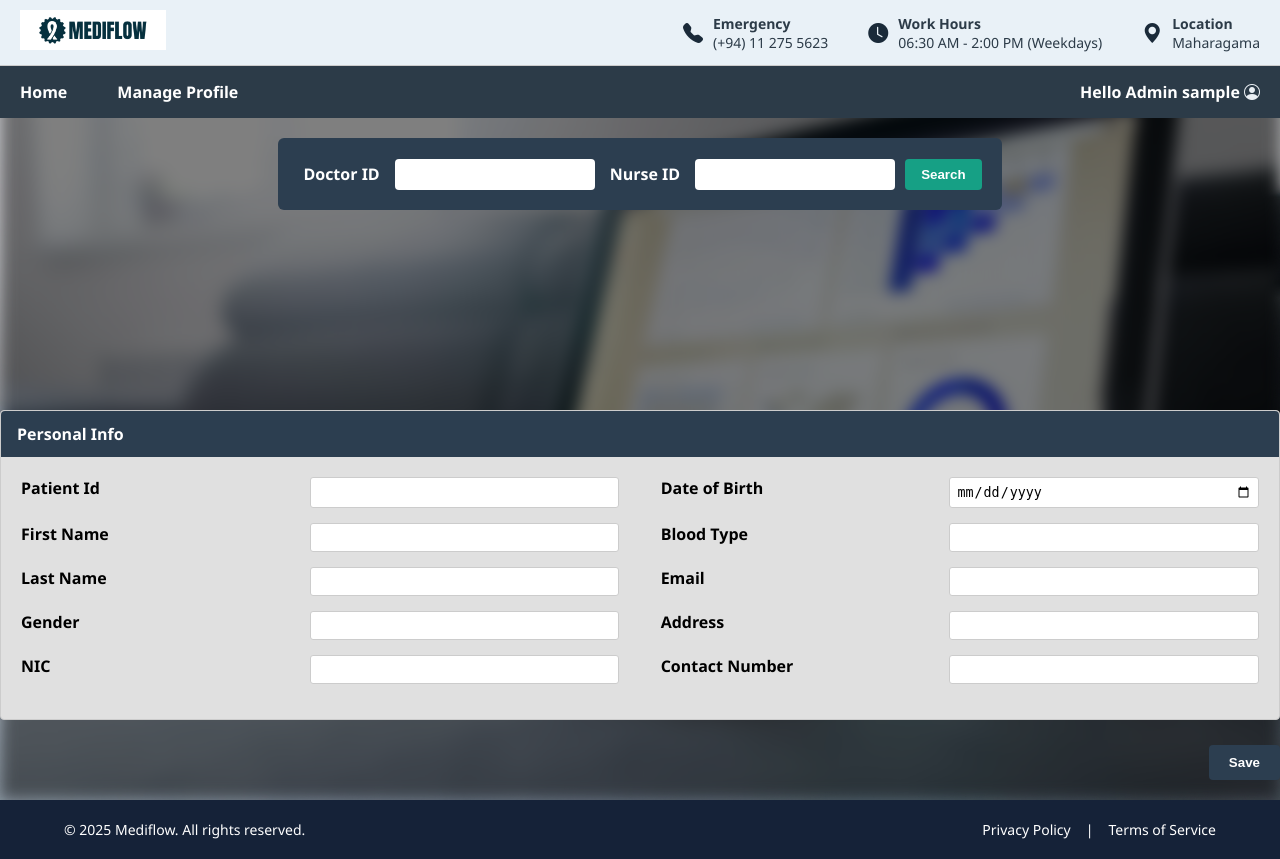
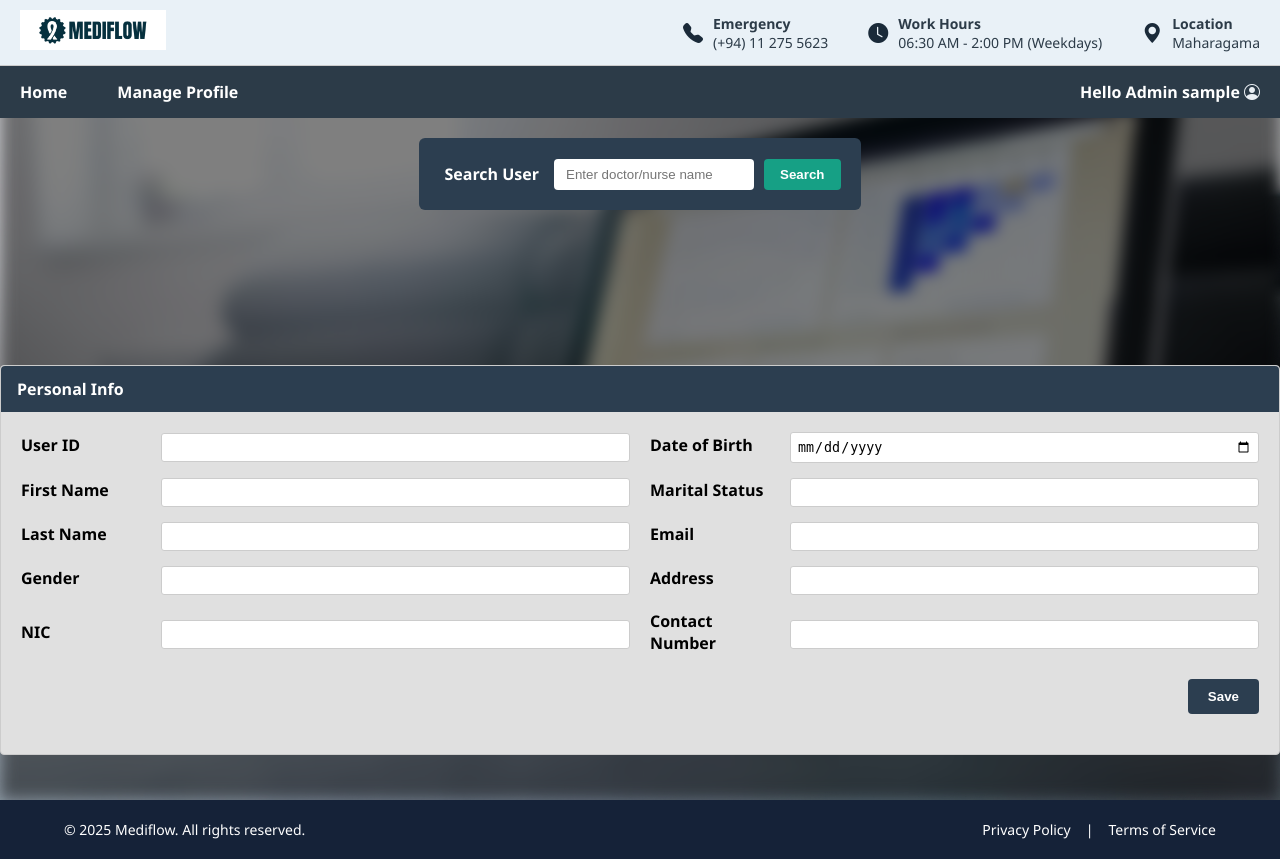
Before and after one commit to sakna1/medi_flow, a Flask app: page /admin/editprofile in a window 1280 px wide. Run offline with Flask 3, Linux system fonts and the light colour scheme; the visitor is signed in with stand-in values (Sample User, id 1); data that the repository does not hold is empty; parts of the project's set-up code (start-up, migrations or seed data) failed here and were passed over.

Commit message:
feat: update admin/nurse routes, profile scripts, and templates
- Modified `admin_routes.py` and `nurse_routes.py` with improved logic
- Added `adminprofile.js` for handling admin profile interactions
- Updated `file_upload.js` with enhancements
- Updated `doctordashboard.css` for improved UI styling
- Enhanced templates:
  - `register.html` with updated form fields
  - `dashboard.html` (admin) with new UI features
  - `editprofile.html` (admin, doctor, nurse) with updated profile handling

```diff
--- a/app/routes/admin_routes.py
+++ b/app/routes/admin_routes.py
@@ -1,7 +1,9 @@
-from flask import Blueprint, render_template, request, redirect, url_for, flash
+from flask import Blueprint, render_template, request, redirect, url_for, flash,jsonify
 from flask_login import login_required, current_user
-from app.models import User, Patient
+from app.models import User, Patient , PatientLog
 from app import db
+from datetime import date
+from sqlalchemy import func
 
 admin = Blueprint('admin', __name__)
 
@@ -109,3 +111,62 @@ def register_user():
 def editprofile():
     admin_name = current_user.username
     return render_template('admin/editprofile.html',admin_name=admin_name)
+
+@admin.route("/search_user")
+def search_user():
+    name = request.args.get("name")
+    user = User.query.filter(
+        (User.username.ilike(f"%{name}%"))
+    ).first()
+
+    if user:
+        return jsonify({
+            "id": user.id,
+            "date_of_birth": user.date_of_birth.isoformat() if user.date_of_birth else None,
+            "firstname": user.first_name,
+            "lastname": user.last_name,
+            "marital_status": user.marital_status,
+            "email": user.email,
+            "gender": user.gender,
+            "address": user.address,
+            "nic": user.nic,
+            "phone": user.phone
+        })
+    else:
+        return jsonify(None)
+
+# 💾 Update User
+@admin.route("/update_user/<int:user_id>", methods=["PATCH"])
+def update_user(user_id):
+    user = User.query.get(user_id)
+    if not user:
+        return jsonify({"message": "User not found"}), 404
+
+    data = request.json
+
+    # update only provided fields
+    for field, value in data.items():
+        if hasattr(user, field) and value is not None and value != "":
+            setattr(user, field, value)
+
+    db.session.commit()
+    return jsonify({"message": "User updated successfully"})
+
+@admin.route("/get_dashboard_counts")
+def get_dashboard_counts():
+    today = date.today()
+
+    # Today's registered patients
+    registered_count = Patient.query.filter(func.date(Patient.registered_at) == today).count()
+
+    # Today's appointments
+    appointments_count = PatientLog.query.filter(func.date(PatientLog.scan_time) == today).count()
+
+    # Ongoing treatments
+    ongoing_treatments_count = Patient.query.filter(Patient.treatment_status == 'In Progress').count()
+
+    return jsonify({
+        "registered_today": registered_count,
+        "appointments_today": appointments_count,
+        "ongoing_treatments": ongoing_treatments_count
+    })
--- a/app/static/css/doctordashboard.css
+++ b/app/static/css/doctordashboard.css
@@ -499,3 +499,22 @@ body {
       color: #1d6fa5;
       cursor: pointer;
     }
+
+   .form-row {
+  display: flex;
+  gap: 20px; /* space between columns */
+  align-items: center;
+}
+
+.form-row label {
+  flex: 0 0 120px; /* fixed width for labels */
+  font-weight: bold;
+}
+
+.form-row select,
+.form-row input {
+  flex: 1; /* take equal space */
+  padding: 6px 10px;
+  border: 1px solid #ccc;
+  border-radius: 6px;
+}
--- /dev/null
+++ b/app/static/js/adminprofile.js
@@ -0,0 +1,69 @@
+function searchUser() {
+    let query = document.getElementById("searchInput").value.trim();
+
+    if (!query) {
+        alert("Please enter a name to search.");
+        return;
+    }
+
+    fetch(`/search_user?name=${encodeURIComponent(query)}`)
+        .then(res => res.json())
+        .then(user => {
+            if (user) {
+                document.getElementById("userid").value = user.id || "";
+                document.getElementById("dob").value = user.date_of_birth || "";
+                document.getElementById("firstname").value = user.firstname || "";
+                document.getElementById("lastname").value = user.lastname || "";
+                document.getElementById("maritalstatus").value = user.marital_status || "";
+                document.getElementById("email").value = user.email || "";
+                document.getElementById("gender").value = user.gender || "";
+                document.getElementById("address").value = user.address || "";
+                document.getElementById("nic").value = user.nic || "";
+                document.getElementById("contact").value = user.phone || "";
+            } else {
+                alert("User not found!");
+            }
+        })
+        .catch(err => console.error("Search failed:", err));
+}
+
+
+function saveUser() {
+    let userId = document.getElementById("userid").value;
+
+    let updatedData = {};
+    if (document.getElementById("dob").value) updatedData.dob = document.getElementById("dob").value;
+    if (document.getElementById("firstname").value) updatedData.firstname = document.getElementById("firstname").value;
+    if (document.getElementById("lastname").value) updatedData.lastname = document.getElementById("lastname").value;
+    if (document.getElementById("maritalstatus").value) updatedData.marital_status = document.getElementById("maritalstatus").value;
+    if (document.getElementById("email").value) updatedData.email = document.getElementById("email").value;
+    if (document.getElementById("gender").value) updatedData.gender = document.getElementById("gender").value;
+    if (document.getElementById("address").value) updatedData.address = document.getElementById("address").value;
+    if (document.getElementById("nic").value) updatedData.nic = document.getElementById("nic").value;
+    if (document.getElementById("contact").value) updatedData.contact = document.getElementById("contact").value;
+
+    fetch(`/update_user/${userId}`, {
+        method: "PATCH",  // PATCH = partial update
+        headers: { "Content-Type": "application/json" },
+        body: JSON.stringify(updatedData)
+    })
+    .then(res => res.json())
+    .then(data => {
+        alert(data.message || "Updated successfully!");
+    })
+    .catch(err => console.error("Update failed:", err));
+}
+
+function updateDashboardCounts() {
+    fetch('/get_dashboard_counts')
+        .then(response => response.json())
+        .then(data => {
+            document.getElementById('registered-count').textContent = data.registered_today;
+            document.getElementById('appointments-count').textContent = data.appointments_today;
+            document.getElementById('ongoing-count').textContent = data.ongoing_treatments;
+        })
+        .catch(error => console.error('Error fetching counts:', error));
+}
+
+// Initial load
+updateDashboardCounts();
--- a/app/templates/admin/editprofile.html
+++ b/app/templates/admin/editprofile.html
@@ -66,54 +66,55 @@
     <main class="container">
 
     <!-- Search -->
-    <section class="search-box">
-      <label>Doctor ID</label><input type="text">
-      <label>Nurse ID</label><input type="text">
-      <button>Search</button>
-    </section>
+   <section class="search-box">
+    <label>Search User</label>
+    <input type="text" id="searchInput" placeholder="Enter doctor/nurse name">
+    <button type="button" onclick="searchUser()">Search</button>
+   </section>
+
     </main>
-
-    <section class="personal-info-card">
+  <section class="personal-info-card">
   <div class="card-header">Personal Info</div>
   <div class="card-body">
     <div class="form-row">
-      <label>Patient Id</label>
-      <input type="text" />
+      <label>User ID</label>
+      <input type="text" id="userid"/>
       <label>Date of Birth</label>
-      <input type="date" />
+      <input type="date" id="dob"  />
     </div>
     <div class="form-row">
       <label>First Name</label>
-      <input type="text" />
-      <label>Blood Type</label>
-      <input type="text" />
+      <input type="text" id="firstname" />
+      <label>Marital Status</label>
+      <input type="text" id="maritalstatus"/>
     </div>
     <div class="form-row">
       <label>Last Name</label>
-      <input type="text" />
+      <input type="text" id="lastname"/>
       <label>Email</label>
-      <input type="email" />
+      <input type="email" id="email"/>
     </div>
     <div class="form-row">
       <label>Gender</label>
-      <input type="text" />
+      <input type="text" id="gender"/>
       <label>Address</label>
-      <input type="text" />
+      <input type="text" id="address"/>
     </div>
     <div class="form-row">
       <label>NIC</label>
-      <input type="text" />
+      <input type="text" id="nic"/>
       <label>Contact Number</label>
-      <input type="text" />
+      <input type="text" id="contact"/>
+    </div>
+     <div class="save-btn-wrapper">
+    <button class="save-btn" onclick="saveUser()">Save</button>
     </div>
   </div>
 </section>
 <!-- Save Button -->
 <div class="save-btn-wrapper">
-  <button class="save-btn">Save</button>
+  <!--<button class="save-btn">Save</button>-->
 </div>
-
-
 
   </div> <!-- END Page Wrapper -->
 
@@ -129,12 +130,9 @@
       </div>
     </div>
   </footer>
-
   <!-- Scripts -->
   <script src="{{ url_for('static', filename='js/script.js') }}"></script>
-  <script src="{{ url_for('static', filename='js/contact.js') }}"></script>
+  <script src="{{ url_for('static', filename='js/adminprofile.js') }}"></script>
   <script src="{{ url_for('static', filename='js/doctordashboard.js') }}"></script>
-  <script src="{{ url_for('static', filename='js/Search.js') }}"></script>
-
 </body>
 </html>
--- a/app/templates/register.html
+++ b/app/templates/register.html
@@ -151,8 +151,6 @@
         <div class="form-group">
           <label for="treatment">Treatment Status</label>
           <select id="treatment" name="treatment_status" required>
-            <option value="In Progress">In Progress</option>
-            <option value="Completed">Completed</option>
             <option value="Not Started">Not Started</option>
         </select>
         </div>
```
Also changed, not shown: app/routes/nurse_routes.py (+24 -0 lines), app/static/js/file_upload.js (+48 -1 lines), app/templates/admin/dashboard.html (+5 -10 lines), app/templates/doctor/editprofile.html (+19 -6 lines), app/templates/nurse/editprofile.html (+5 -15 lines).
